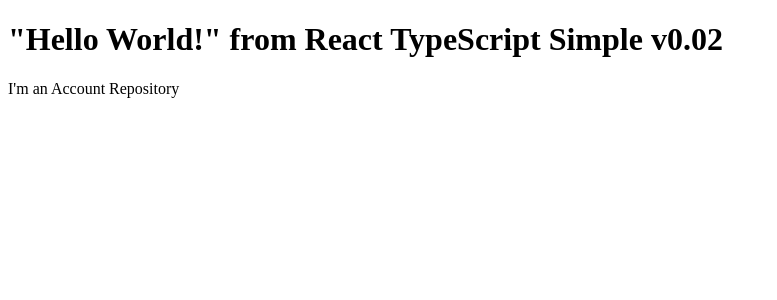
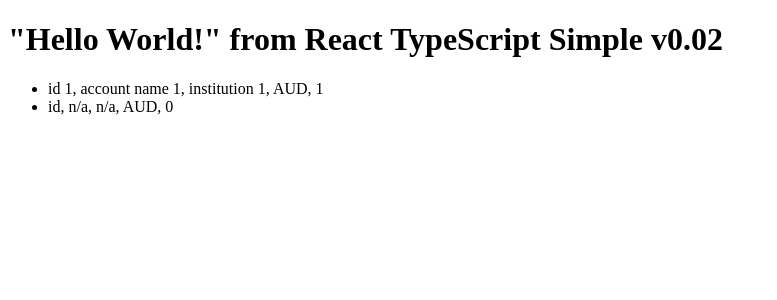
Before and after one commit to johnnynanjiang/React-TypeScript-Simple, a React app: page / in a window 1280 px wide. Shown: the top 300 px of the page, without its empty margins (0-777 px from the left). Built offline with nearby package versions, Linux system fonts and the light colour scheme.

Commit message:
Apply types to `AccountRepository`, and default values to `Account`

```diff
--- a/src/component/AccountRepository.tsx
+++ b/src/component/AccountRepository.tsx
@@ -2,8 +2,16 @@
 
 import { Account } from '../model/Account';
 
-export class AccountRepository extends Component {
-    constructor(props) {
+interface IProps {
+
+}
+
+interface IState {
+    accounts: Account[];
+}
+
+export class AccountRepository extends Component<IProps, IState> {
+    constructor(props: IProps) {
         super(props);
 
         this.state = {
@@ -13,13 +21,36 @@
 
     componentDidMount() {
         this.setState(
-            { accounts: [new Account()] }
+            {
+                accounts: [
+                    {
+                        id: "id 1",
+                        accountName: "account name 1",
+                        institution: 'institution 1',
+                        currency: 'AUD',
+                        balance: 1.00
+                    },
+                    new Account()
+                ]
+            }
         );
     }
 
     render() {
         return (
-            <div>I'm an Account Repository</div>
+            <div>
+                <ul>
+                    {
+                        this.state.accounts.map(account =>
+                            (
+                                <li>
+                                    {account.id}, {account.accountName}, {account.institution}, {account.currency}, {account.balance}
+                                </li>
+                            )
+                        )
+                    }
+                </ul>
+            </div>
         );
     }
 }
--- a/src/model/Account.tsx
+++ b/src/model/Account.tsx
@@ -1,7 +1,7 @@
 export class Account {
-    id: string;
-    accountName: string;
-    institution: string;
-    currency: string;
-    balance: number;
+    id: string = "id";
+    accountName: string = "n/a";
+    institution: string = "n/a";
+    currency: string = "AUD";
+    balance: number = 0.00;
 }
```
